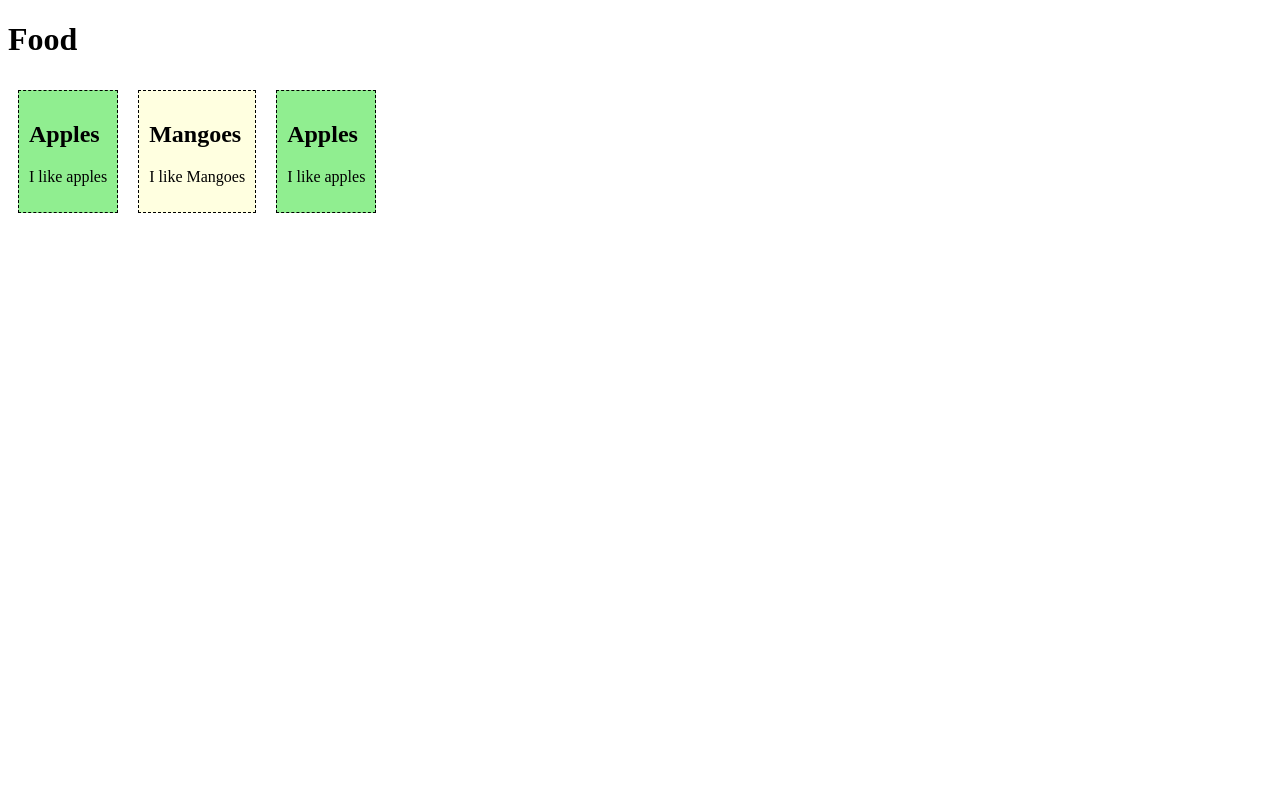
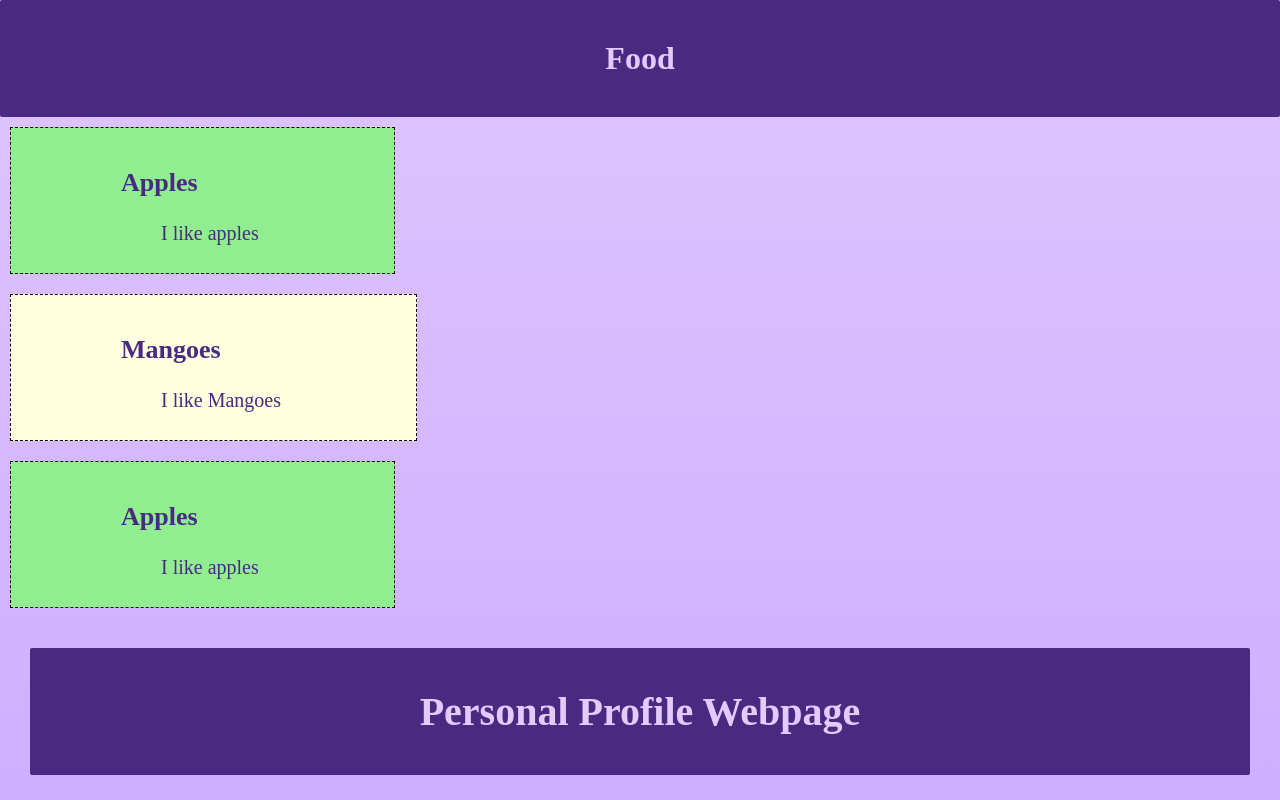
Before and after one commit to MarielleKloieAPC/webprog-mi231-vuejs, a Vue app in the folder vue-project/: page / in a window 1280 px wide. Shown: the top 800 px of the page. Built offline with nearby package versions, Linux system fonts and the light colour scheme.

Commit message:
Adding PersonalProfile

```diff
--- a/vue-project/src/App.vue
+++ b/vue-project/src/App.vue
@@ -1,8 +1,9 @@
 <template>
   <h1>Food</h1>
-  <food-item/>
-  <food-item2/>
-  <food-item/>
+  <food-item/> <br>
+  <food-item2/> <br>
+  <food-item/> <br>
+  <personal-profile/> <br>
 </template>
 
 <script></script>
--- /dev/null
+++ b/vue-project/src/components/PersonalProfile.vue
@@ -0,0 +1,200 @@
+<template>
+    <div class="container">
+        <header> <h1>Personal Profile Webpage</h1>  </header>
+        <main>
+          <section class="main-content">
+            <div>
+            <h2>About Me</h2>
+            <p>Hello! My username is MarielleKloie, this is my personal profile web page.<br><br>I aspire to be an Information Technology Specialist, a position that can hone me into the best employee I can be, versatile and efficient enough to be showcased in the industry today. Being in a working environment will encourage me to be confident and true to myself.</p>
+
+            </div>
+            <div>
+            <h2>Education / Achievements</h2>
+            <ul class="a">
+            <li>
+              <h3>Asia Pacific College</h3>
+              <p class="paragraph">College</p>
+              <p class="paragraph">BS on Information Technology</p>
+              <p class="paragraph">August 2023 – Current.</p>
+              <p class="paragraph">Magallanes, Makati</p>
+            </li>
+            <li>
+              <h3>Asia Pacific College</h3>
+              <p class="paragraph">Senior High School</p>
+              <p class="paragraph">August 2021 – June 2023.</p>
+              <p class="paragraph">Magallanes, Makati</p>
+            </li>
+            <li>
+              <h3>St. Theodore School Inc.</h3>
+              <p class="paragraph">Junior High School</p>
+              <p class="paragraph">June 2017 – March 2021</p>
+              <p class="paragraph">Lower Bicutan, Taguig City</p>
+            </li>
+            </ul>
+            </div>
+
+            <div>
+            <h2>Course</h2>
+            <p>BSIT-MI, Bachelor of Science in Information Technology with specialization in Mobile and Internet Technologies</p>
+            </div>
+
+            <div>
+            <h2>IT Experience</h2>
+            <ul class="a">
+              <li>Knowledgeable in Mobile Programming in Android Studio</li>
+              <li>Experience in developing User Interface</li>
+            </ul>
+            </div>
+
+            <div>
+            <h2>Hobbies & Interests</h2>
+            <ul>
+              <li>Reading manhuas, mangas, etc</li>
+              <li>Watching different kinds of shows and movies</li>
+              <li>Solving puzzles</li>
+              <li>Digital and traditional drawing</li>
+              <li>Travel and spend quality time with my family</li>
+            </ul>
+            </div>
+
+            <div>
+            <h2>Goals In Life / Dream</h2>
+            <p>My goal in life is to finish and graduate college. I also aim to find a stable job to support myself and my family. I wish to have sufficient resources to build my own house and travel abroad in the future.</p>
+            </div>
+
+            <div>
+            <h4>Picture Gallery</h4>
+            <figure class="gallery">
+            <img style="display: block; -webkit-user-select: none; margin: auto; cursor: zoom-in; background-color: hsl(0, 0%, 90%); transition: background-color 300ms;"
+            src="https://scontent.fmnl30-2.fna.fbcdn.net/v/t39.30808-6/434020930_1612143012920404_5536001369734743984_n.jpg?_nc_cat=111&ccb=1-7&_nc_sid=833d8c&_nc_eui2=AeFpusV_6JVyaxws8ggG0-Bo624VRVXpZdTrbhVFVell1FAC2D5aeBtw1O23QgywZeUtoMXCJaY3s_SQZh7xXhes&_nc_ohc=x_KTkJh0awsQ7kNvgHRlQDm&_nc_oc=AdhDnpaYtuX8gIy1jm_LnOFCi5UXA7FBvBlSCeF0deNtC-M45UUnUoW4s3d0BqdOsNE&_nc_zt=23&_nc_ht=scontent.fmnl30-2.fna&_nc_gid=AMxW7YQ9KcK7FyQ3kcpE7NA&oh=00_AYC1OAbxZoRtAUhBr7Ahewf_FmENBQV7n9TeGyulTfo3vw&oe=678053FE"
+            width="533" height="300" alt="Gallery Image">
+            </figure>
+            </div>
+          </section>
+          <aside class="sidebar">
+            </aside>
+        </main>
+      </div>
+    </template>
+
+    <script></script>
+    <style>
+    body {
+      background: linear-gradient(to bottom, #DEC6FF, #AE74FF);
+      margin: 0;
+      font-family: "Baskerville", serif;
+      min-height: 100vh;
+      padding: 0;
+    }
+
+    header {
+      color: white;
+      padding: 30px;
+      text-align: center;
+      position: sticky;
+      font-size: 20px;
+    }
+
+    header.hidden {
+      top: -80px;
+    }
+
+    header h1 {
+
+    }
+
+    h1, h2, h3, h4, p, li, .a, .b {
+      font-family: "Baskerville", serif;
+      padding:;
+    }
+
+
+
+    h1 {
+      border-radius: 2px;
+      text-align: center;
+      padding: 40px;
+      margin: 30px 0 0 40px;
+      font-size: 26px;
+      background: #4a2a80;
+      color: #e2caff;
+      margin: 0;
+      font-size: 2em;
+    }
+
+    h2 {
+      border-radius: 2px;
+      margin: 30px 0 0 100px;
+      text-align: left;
+      font-size: 26px;
+      color: #4a2a80;
+    }
+
+    h3 {
+      padding: 5px;
+      margin: 10px 0 0;
+      text-align: left;
+      font-size: 20px;
+      color: #4a2a80;
+    }
+
+    h4 {
+      border-radius: 2px;
+      padding: 15px;
+      text-align: center;
+      font-size: 26px;
+      color: #4a2a80;
+    }
+
+    p {
+      font-size: 20px;
+      text-align: justify;
+      margin: 20px 125px 15px 140px;
+      line-height: 1.5;
+      color: #4a2a80;
+    }
+
+    .paragraph {
+      font-family: "Baskerville", serif;
+      font-size: 20px;
+      text-align: left;
+      margin: 4px 15px 12px;
+      line-height: 15px;
+      color: #4a2a80;
+    }
+
+    ul{
+      list-style-type: square;
+    }
+
+    li {
+      margin: 10px 0px 15px 140px;
+      font-size: 20px;
+      text-align: left;
+      color: #4a2a80;
+    }
+
+    .gallery-container {
+      display: flex;
+      justify-content: center;
+      flex-wrap: wrap;
+      gap: 20px;
+      padding: 18px;
+    }
+
+    .gallery {
+      display: flex;
+      justify-content: center;
+      align-items: center;
+      margin: 10px;
+      border-radius: 10px;
+      overflow: hidden;
+      color: #4a2a80;
+      margin-bottom: 100px;
+    }
+
+    .gallery img {
+      object-fit: cover;
+      border-radius: 20px;
+    }
+    </style>
--- a/vue-project/src/main.js
+++ b/vue-project/src/main.js
@@ -3,10 +3,12 @@ import { createApp } from 'vue'
 import App from './App.vue'
 import FoodItem from './components/FoodItem.vue'
 import FoodItem2 from './components/FoodItem2.vue'
+import PersonalProfile from './components/PersonalProfile.vue'
 
 const app = createApp(App)
 
 app.component('food-item', FoodItem)
 app.component('food-item2', FoodItem2)
+app.component('personal-profile', PersonalProfile)
 
 app.mount('#app')
```
